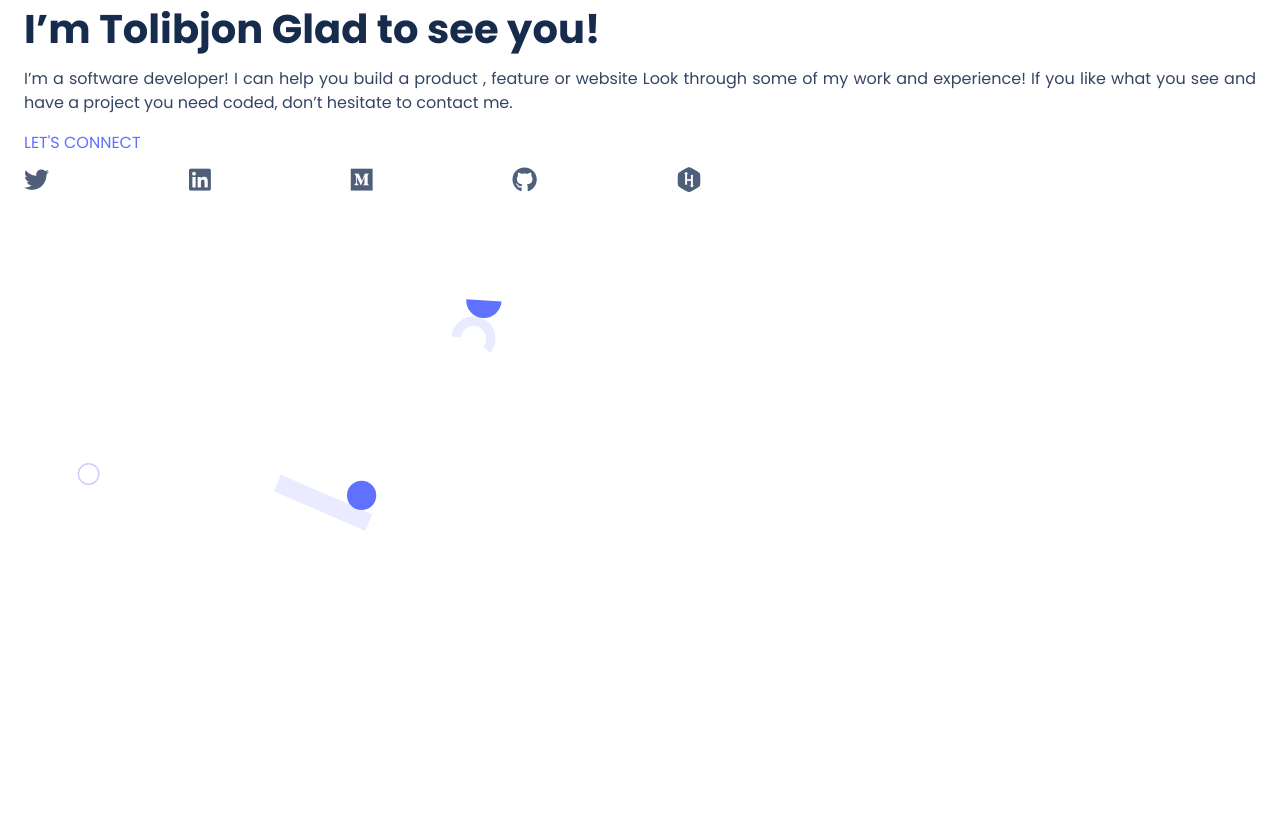
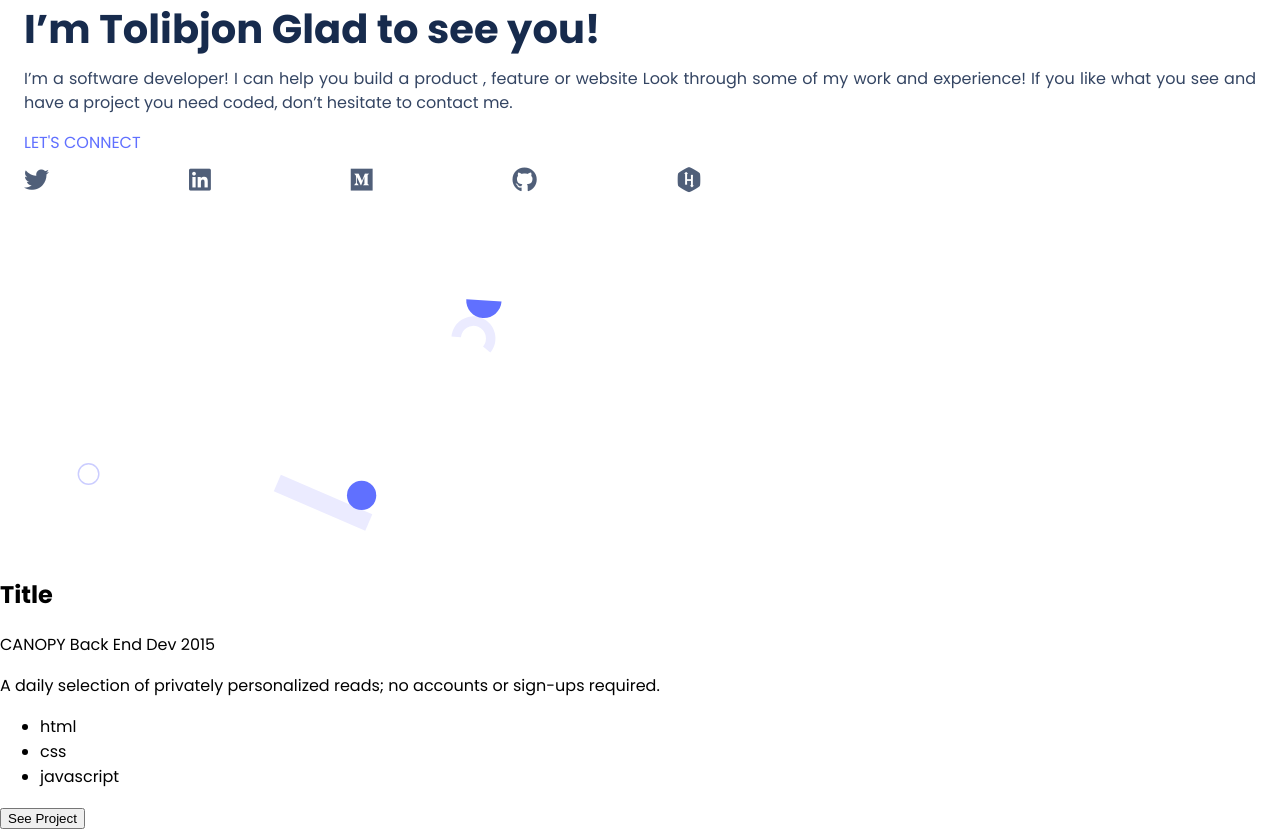
Before and after one commit to toliboff/portfolio, a plain HTML site: page index.html in a window 1280 px wide. Shown: the part 408-1238 px from the top of the page. Before the commit the page ends 940 px from the top, so only its background shows below. Drawn offline with Linux system fonts and the light colour scheme.

Commit message:
Update created article tag  for project

```diff
--- a/index.html
+++ b/index.html
@@ -38,5 +38,28 @@
         </ul>
 
     </section>
+
+    <section class="projects">
+        <article>
+            <img src="" alt="">
+            <h2>Title</h2>
+            <div class="stats">
+                <span class="company">CANOPY</span>
+                <span class="role">Back End Dev</span>
+                <span class="project-year">2015</span>
+            </div>
+            <p>
+                A daily selection of privately personalized reads; no accounts or sign-ups required.
+            </p>
+
+            <ul class="languages">
+                <li class="language">html</li>
+                <li class="language">css</li>
+                <li class="language">javascript</li>
+            </ul>
+
+            <button class="see-btn">See Project</button>
+        </article>
+    </section>
 </body>
 </html>
```
